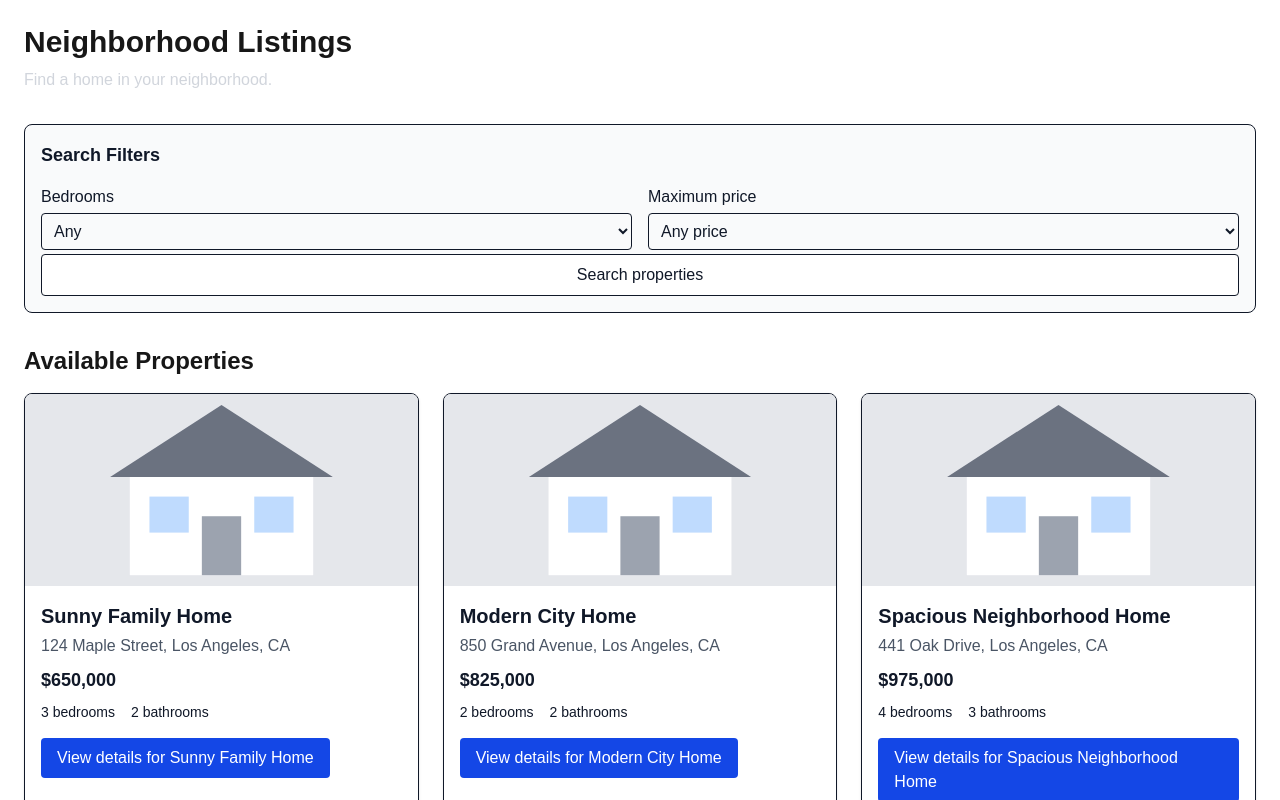
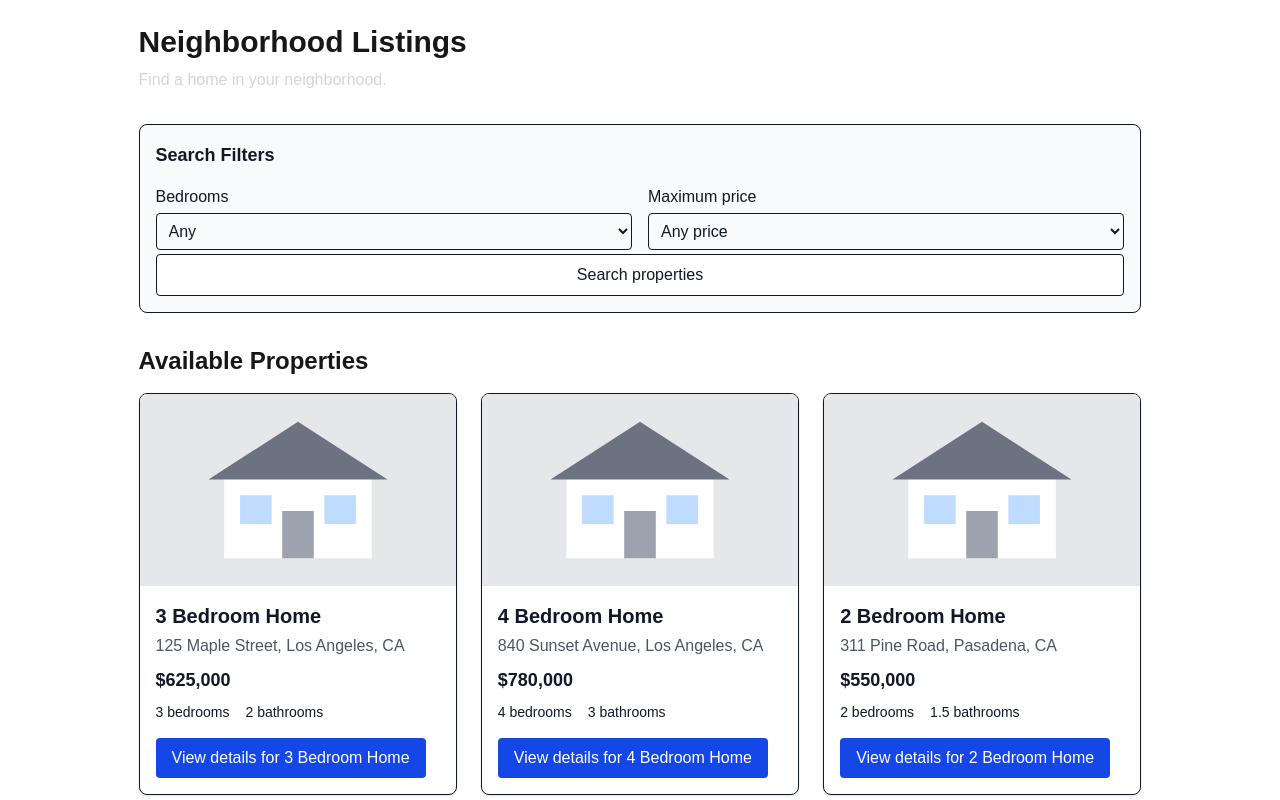
Before and after one commit to Jesusgom28/neighborhood-listing-platform, a Next.js app: page / in a window 1280 px wide. Shown: the top 800 px of the page. Built offline with nearby package versions, Linux system fonts and the light colour scheme.

Commit message:
Render validated property data in listing components

```diff
--- a/src/app/page.tsx
+++ b/src/app/page.tsx
@@ -2,39 +2,34 @@ import PropertyCard from "@/components/PropertyCard";
 import SearchFilters from "@/components/SearchFilters";
 import SponsorBanner from "@/components/SponsorBanner";
 import type { Property, Sponsor } from "@/types";
+import { validateProperty } from "@/lib/validateProperty";
+import generatedProperties from "../../data/generated/properties.json";
 
-const properties: Property[] = [
-  {
-    id: 1,
-    title: "Sunny Family Home",
-    address: "124 Maple Street",
-    city: "Los Angeles, CA",
-    price: 650000,
-    bedrooms: 3,
-    bathrooms: 2,
-    imageUrl: "/house-1.svg",
-  },
-  {
-    id: 2,
-    title: "Modern City Home",
-    address: "850 Grand Avenue",
-    city: "Los Angeles, CA",
-    price: 825000,
-    bedrooms: 2,
-    bathrooms: 2,
-    imageUrl: "/house-2.svg",
-  },
-  {
-    id: 3,
-    title: "Spacious Neighborhood Home",
-    address: "441 Oak Drive",
-    city: "Los Angeles, CA",
-    price: 975000,
-    bedrooms: 4,
-    bathrooms: 3,
-    imageUrl: "/house-3.svg",
-  },
-];
+const properties: Property[] = generatedProperties.flatMap((record) => {
+  const result = validateProperty(record);
+
+  if (!result.valid) {
+    console.error(
+      `Property ${record.property_id ?? "unknown"} failed validation:`,
+      result.errors
+    );
+
+    return [];
+  }
+
+  return [
+    {
+      id: record.property_id,
+      title: `${record.bedrooms} Bedroom Home`,
+      address: record.address.street,
+      city: `${record.address.city}, ${record.address.state}`,
+      price: record.price,
+      bedrooms: record.bedrooms,
+      bathrooms: record.bathrooms,
+      imageUrl: "/house-1.svg",
+    },
+  ];
+});
 
 const sponsor: Sponsor = {
   id: 1,
```
